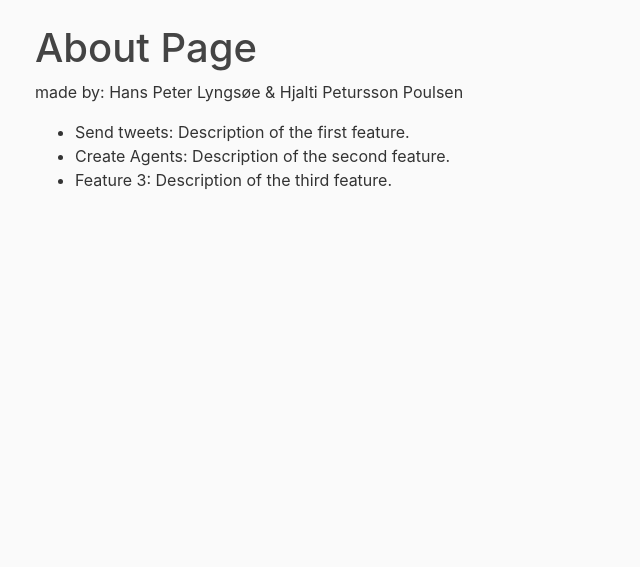
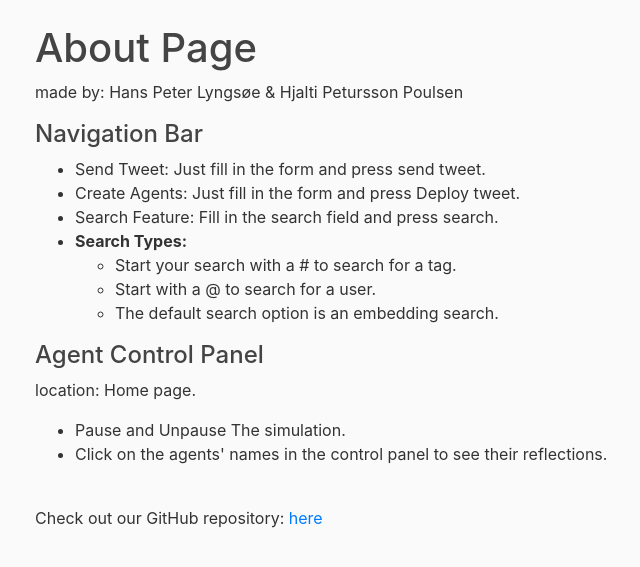
Before and after one commit to Haltoen/Generative_Twitter_Agents, a Python web app: template src/web_app/templates/about.html in a window 1280 px wide. Shown: the part 56-623 px from the top of the page, without its empty margins (50-690 px from the left). Run offline with Jinja, Linux system fonts and the light colour scheme; the template is opened without the code that fills it, so the values that code supplies are empty.

Commit message:
about page, and bugfixing.

```diff
--- a/src/main.py
+++ b/src/main.py
@@ -3,7 +3,6 @@ import sys
 from pathlib import Path
 parent_dir = Path(__file__).parent.resolve() # src
 sys.path.append(str(parent_dir))
-print(parent_dir)
 
 from web_app.run_app import start_app
 
--- a/src/web_app/forms.py
+++ b/src/web_app/forms.py
@@ -5,7 +5,7 @@ from wtforms.validators import DataRequired, Length
 class DeployAgent_form(FlaskForm):
     name = StringField('Username', validators=[DataRequired(), Length(min=2, max=20)])
     description = StringField('Description', validators=[DataRequired(), Length(min=10, max=400)]) # sets max description length
-    deploy = SubmitField('Deploy Model')
+    deploy = SubmitField('Deploy Agent')
 
 
 class MakeTweet_form(FlaskForm):
--- a/src/web_app/templates/about.html
+++ b/src/web_app/templates/about.html
@@ -1,11 +1,30 @@
 
 {% extends  "layout.html" %}
 {% block content %}
-    <h1>About Page</h1>
-    <p>made by: Hans Peter Lyngsøe & Hjalti Petursson Poulsen</p>
-    <ul>
-        <li>Send tweets: Description of the first feature.</li>
-        <li>Create Agents:  Description of the second feature.</li>
-        <li>Feature 3: Description of the third feature.</li>
-    </ul>
+<h1>About Page</h1>
+<p>made by: Hans Peter Lyngsøe & Hjalti Petursson Poulsen</p>
+
+<h4>Navigation Bar</h2>
+<ul>
+    <li>Send Tweet: Just fill in the form and press send tweet.</li>
+    <li>Create Agents: Just fill in the form and press Deploy tweet.</li>
+    <li>Search Feature: Fill in the search field and press search.</li>
+    <li>
+        <strong>Search Types:</strong>
+        <ul>
+            <li>Start your search with a # to search for a tag.</li>
+            <li>Start with a @ to search for a user.</li>
+            <li>The default search option is an embedding search.</li>
+        </ul>
+    </li>
+</ul>
+<h4>Agent Control Panel</h2>
+<p>location: Home page.</p>
+<ul>
+    <li>Pause and Unpause The simulation.</li>
+    <li>Click on the agents' names in the control panel to see their reflections.</li>
+</ul>
+<br>
+<p>Check out our GitHub repository: <a href="https://github.com/Haltoen/Generative_Twitter_Agents">here</a></p>
+
 {% endblock content %}
--- a/src/web_app/templates/agent_details.html
+++ b/src/web_app/templates/agent_details.html
@@ -9,12 +9,12 @@
             <li class="list-group-item list-group-item-light">
                 <a class="mr-2" href="#"> {{ reflection.type }}</a>
                 <small class="text-muted">{{ reflection.tags }}</small>
-                <p class="tweet-content">{{ reflection.content }}</p>
+                <p class="agent-reflections">{{ reflection.content }}</p>
             </li>
             {% endfor %}
         {% else %}
             <li class="list-group-item list-group-item-light">
-                <span class="agent-name">Agent has no reflection</span>
+                <span class="agent-reflections">Agent has no reflection</span>
             </li>
         {% endif %}
     <ul class="list-group"></ul>
```
Also changed, not shown: src/web_app/run_app.py (+5 -16 lines).
